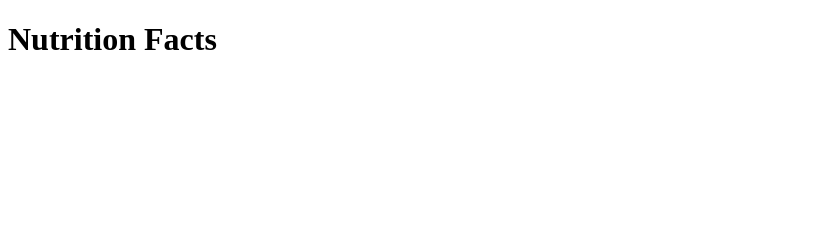
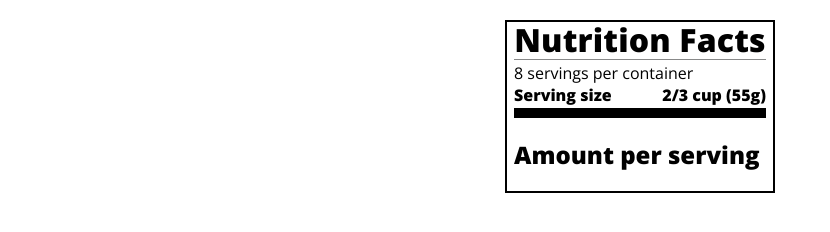
Before and after one commit to anyanwujohnpaul/nutrition-label, a plain HTML site: page index.html in a window 1280 px wide. Shown: the whole page, without its empty margins (0-830 px from the left). Drawn offline with nearby package versions, Linux system fonts and the light colour scheme.

Commit message:
still building

```diff
--- a/index.html
+++ b/index.html
@@ -1,12 +1,27 @@
 <!DOCTYPE html>
 <html lang="en">
-  <head>
-    <meta charset="UTF-8" />
-    <link rel="stylesheet" href="styles.css" />
-    <title>Nutrition Label</title>
-  </head>
 
-  <body>
-    <h1>Nutrition Facts</h1>
-  </body>
+<head>
+  <meta charset="UTF-8">
+  <title>Nutrition Label</title>
+  <link href="https://fonts.googleapis.com/css?family=Open+Sans:400,700,800" rel="stylesheet">
+  <link href="./styles.css" rel="stylesheet">
+</head>
+
+<body>
+  <div class="label">
+    <header>
+      <h1 class="bold">Nutrition Facts</h1>
+      <div class="divider"></div>
+      <p>8 servings per container</p>
+      <p class="bold">Serving size <span>2/3 cup (55g)</span></p>
+    </header>
+    <div class="divider large"></div>
+    <div class="calories-info">
+      <div class="left-container">
+        <h2 class="bold small-text">Amount per serving</h2>
+      </div>
+    </div>
+  </div>
+</body>
 </html>
--- a/styles.css
+++ b/styles.css
@@ -0,0 +1,49 @@
+* {
+  box-sizing: border-box;
+}
+
+html {
+  font-size: 16px;
+}
+
+body {
+  font-family: 'Open Sans', sans-serif;
+}
+
+.label {
+  border: 2px solid black;
+  width: 270px;
+  margin: 20px auto;
+  padding: 0 7px;
+}
+
+header h1 {
+  text-align: center;
+  margin: -4px 0;
+  letter-spacing: 0.15px
+}
+
+p {
+  margin: 0;
+  display: flex;
+  justify-content: space-between;
+}
+
+.divider {
+  border-bottom: 1px solid #888989;
+  margin: 2px 0;
+}
+
+.bold {
+  font-weight: 800;
+}
+
+.large {
+  height: 10px;
+}
+
+.large,
+.medium {
+  background-color: black;
+  border: 0;
+}
```
